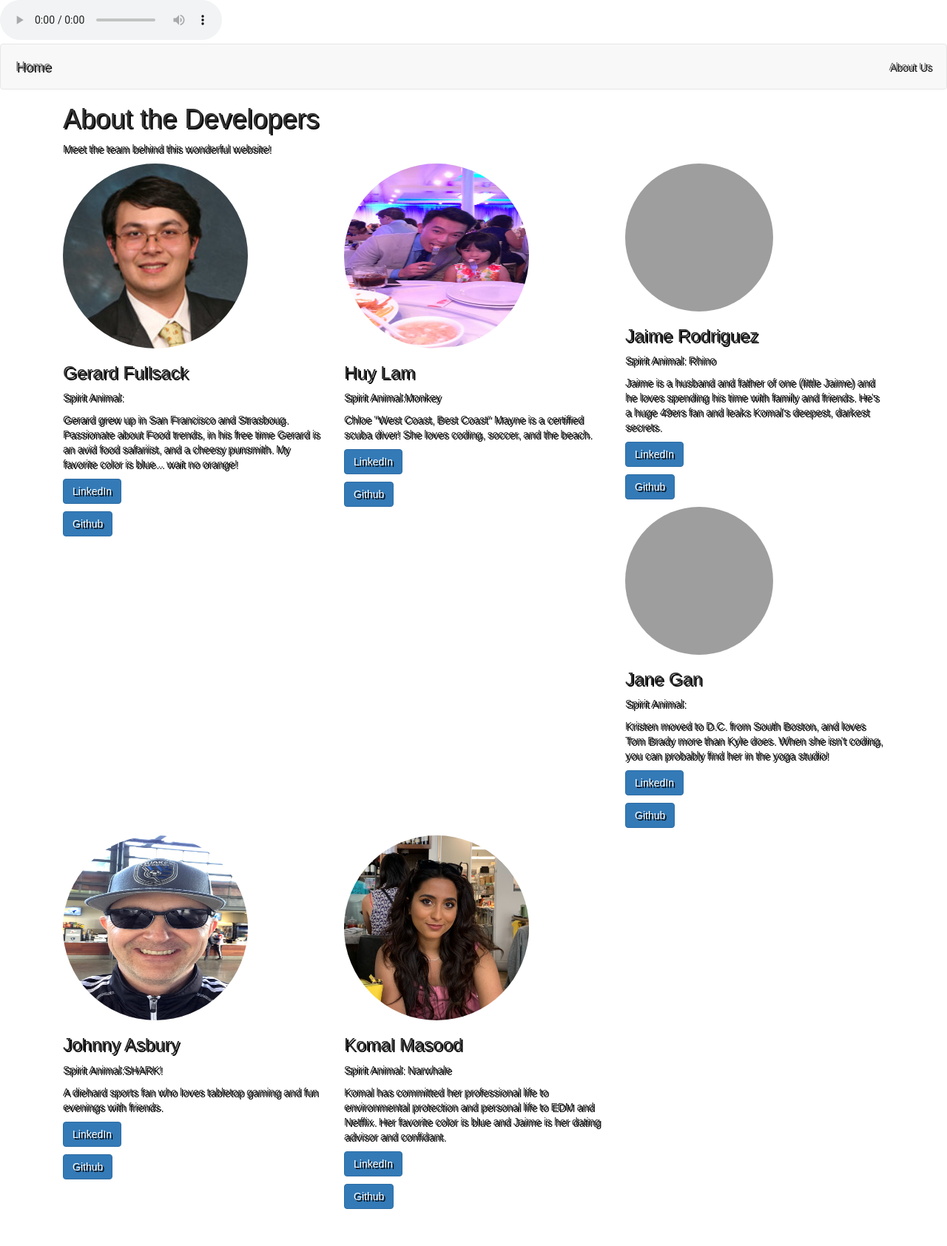
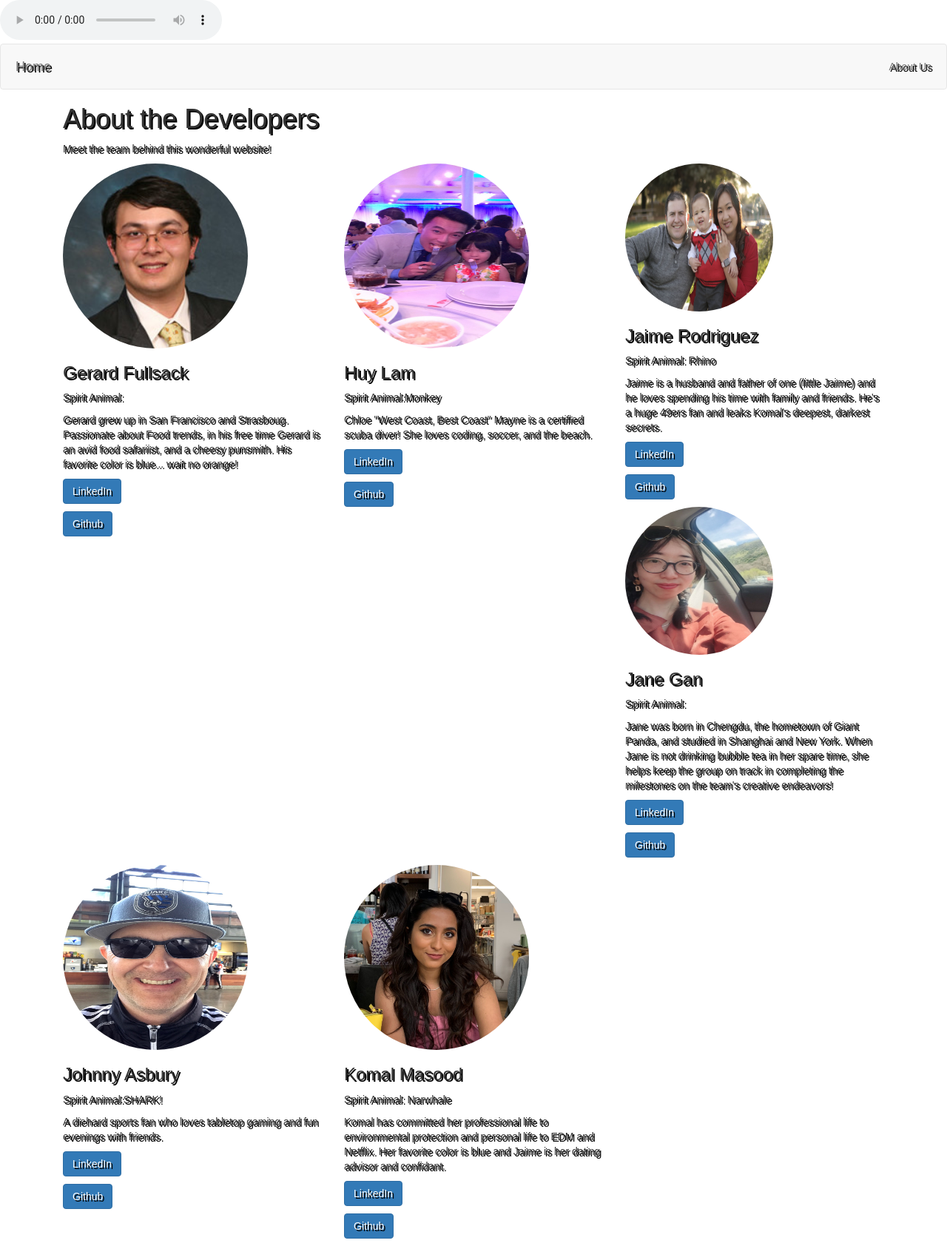
Before and after one commit to KalicoRacer/P3-paranormal_hacktivity, a Python web app: template Template/Aboutthecreators.html in a window 1280 px wide. Shown: the whole page at 74% size. Before the commit the page ends 1634 px from the top, so only its background shows below. Run offline with Jinja, Linux system fonts and the light colour scheme; the template is opened without the code that fills it, so the values that code supplies are empty; some libraries are stand-ins or nearby versions; grey boxes are pictures that could not be loaded.

Commit message:
pictures and bio update
6:57pm

```diff
--- a/Template/Aboutthecreators.html
+++ b/Template/Aboutthecreators.html
@@ -48,7 +48,7 @@
                   <div class="caption">
                     <h3>Gerard Fullsack</h3>
                     <p> Spirit Animal: </p>
-                    <p> Gerard grew up in San Francisco and Strasboug. Passionate about Food trends, in his free time Gerard is an avid food safariist, and a cheesy punsmith. My favorite color is blue... wait no orange!</p>
+                    <p> Gerard grew up in San Francisco and Strasboug. Passionate about Food trends, in his free time Gerard is an avid food safariist, and a cheesy punsmith. His favorite color is blue... wait no orange!</p>
                     <p><a href="https://www.linkedin.com/in/kylejlee/" class="btn btn-primary" role="button">LinkedIn</a> </p>
                     <p><a href="https://www.linkedin.com/in/kylejlee/" class="btn btn-primary" role="button">Github</a> </p>
                   </div>
@@ -69,7 +69,7 @@
 
                <div class="col-md-4">
 
-                    <img src="../static/images/kristen.jpg" alt="..." class = "img-circle" height="200" width="200">
+                    <img src="../static/images/jaime.jpg" alt="..." class = "img-circle" height="200" width="200">
                     <div class="caption">
                       <h3>Jaime Rodriguez</h3>
                       <p>Spirit Animal: Rhino</p>
@@ -81,11 +81,11 @@
 
               <div class="col-md-4">
 
-                    <img src="../static/images/kristen.jpg" alt="..." class = "img-circle" height="200" width="200">
+                    <img src="../static/images/jane.jpg" alt="..." class = "img-circle" height="200" width="200">
                     <div class="caption">
                       <h3>Jane Gan</h3>
                       <p>Spirit Animal:</p>
-                      <p>Kristen  moved to D.C. from South Boston, and loves Tom Brady more than Kyle does. When she isn't coding, you can probably find her in the yoga studio!</p>
+                      <p>Jane was born in Chengdu, the hometown of Giant Panda, and studied in Shanghai and New York.  When Jane is not drinking bubble tea in her spare time, she helps keep the group on track in completing the milestones on the team's creative endeavors!</p>
                       <p><a href="https://www.linkedin.com/in/kristenhyman/" class="btn btn-primary" role="button">LinkedIn</a> </p>
                       <p><a href="https://www.linkedin.com/in/kylejlee/" class="btn btn-primary" role="button">Github</a> </p>
                     </div>
```
Also changed, not shown: static/images/jaime.jpg (added), static/images/jane.jpg (added).
